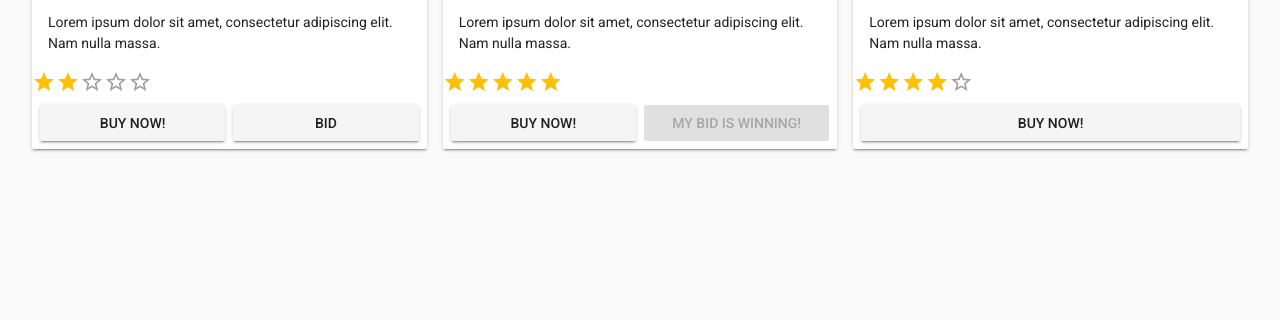
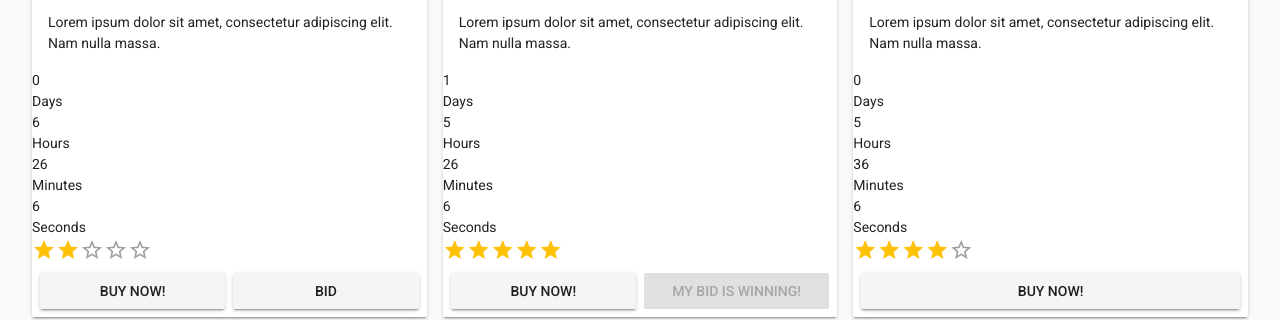
Before and after one commit to AndrasEszes/magicswap, a Vue app: page / in a window 1280 px wide. Shown: the part 372-692 px from the top of the page. Built offline with nearby package versions, Linux system fonts and the light colour scheme; no server answers.

Commit message:
Initial countdown component (work in progress)

```diff
--- a/src/components/Advertisement.vue
+++ b/src/components/Advertisement.vue
@@ -7,6 +7,7 @@
         </div>
       </v-card-title>
       <v-card-text>{{ description }}</v-card-text>
+      <count-down :date="duedate"></count-down>
       <star-rating :qrating="quality"></star-rating>
       <v-card-actions>
         <v-btn
@@ -27,10 +28,12 @@
 import { Component, Prop, Vue, Emit } from 'vue-property-decorator'
 import { ICard } from '@/firestore/cards'
 import StarRating from '@/components/StarRating.vue'
+import CountDown from '@/components/CountDown.vue'
 
 @Component({
   components: {
     StarRating,
+    CountDown,
   },
 })
 export default class Advertisement extends Vue {
@@ -92,6 +95,9 @@ export default class Advertisement extends Vue {
   @Prop()
   public lastBidIsYours!: boolean
 
+  @Prop()
+  public duedate?: Date
+
   @Emit('onBid')
   public emitBid(id: string, bidStep: number): void {
     // noop
--- /dev/null
+++ b/src/components/CountDown.vue
@@ -0,0 +1,74 @@
+<template>
+  <div class="ni-countdown">
+    <div class="ni-kvs">
+      <div class="ni-kv">
+        <div class="ni-kv-value">{{ digitals(days()) }}</div>
+        <div class="ni-kv-key">
+          <template v-if="units === 'short'">D</template>
+          <template v-else>Days</template>
+        </div>
+      </div>
+      <div class="ni-kv">
+        <div class="ni-kv-value">{{ digitals(hours()) }}</div>
+        <div class="ni-kv-key">
+          <template v-if="units === 'short'">H</template>
+          <template v-else>Hours</template>
+        </div>
+      </div>
+      <div class="ni-kv">
+        <div class="ni-kv-value">{{ digitals(minutes()) }}</div>
+        <div class="ni-kv-key">
+          <template v-if="units === 'short'">M</template>
+          <template v-else>Minutes</template>
+        </div>
+      </div>
+      <div class="ni-kv">
+        <div class="ni-kv-value">{{ digitals(seconds()) }}</div>
+        <div class="ni-kv-key">
+          <template v-if="units === 'short'">S</template>
+          <template v-else>Seconds</template>
+        </div>
+      </div>
+    </div>
+  </div>
+</template>
+
+<script lang="ts">
+import { Component, Prop, Vue } from 'vue-property-decorator'
+
+@Component
+export default class CountDown extends Vue {
+
+  @Prop()
+  public units?: boolean
+  @Prop()
+  public date!: Date
+
+  public now: number = Math.trunc((new Date()).getTime() / 1000)
+  public usableDate: number = Math.trunc(this.date.getTime() / 1000)
+
+  public seconds(): number { return (this.usableDate - this.now) % 60 }
+  public minutes(): number { return Math.trunc((this.usableDate - this.now) / 60) % 60 }
+  public hours(): number { return Math.trunc((this.usableDate - this.now) / 60 / 60) % 24 }
+  public days(): number {  return Math.trunc((this.usableDate - this.now) / 60 / 60 / 24) }
+
+
+  public mounted() {
+    window.setInterval(() => {
+      this.now = Math.trunc((new Date()).getTime() / 1000)
+    }, 1000)
+  }
+
+  public data() {
+    return {now: Math.trunc((new Date()).getTime() / 1000)}
+  }
+
+  public digitals(digit: number) {
+      if (digit < 10) {
+        return 0 + digit
+      } else {
+        return digit
+      }
+  }
+}
+</script>
--- a/src/views/Home.vue
+++ b/src/views/Home.vue
@@ -10,6 +10,7 @@
         :currentBid="5980"
         :quality="2"
         :description="`Lorem ipsum dolor sit amet, consectetur adipiscing elit. Nam nulla massa.`"
+        :duedate="new Date('Mon Jun 04 2018 23:36:27')"
         @onBid="handleBid"
         @onReserve="handleReserve"
       ></advertisement>
@@ -25,6 +26,7 @@
         :lastBidIsYours="true"
         :quality="5"
         :description="`Lorem ipsum dolor sit amet, consectetur adipiscing elit. Nam nulla massa.`"
+        :duedate="new Date('Mon Jun 05 2018 22:36:27')"
         @onBid="handleBid"
         @onReserve="handleReserve"
       ></advertisement>
@@ -36,6 +38,7 @@
         :reservePrice="29900"
         :quality="4"
         :description="`Lorem ipsum dolor sit amet, consectetur adipiscing elit. Nam nulla massa.`"
+        :duedate="new Date('Mon Jun 04 2018 22:46:27')"
         @onBid="handleBid"
         @onReserve="handleReserve"
       ></advertisement>
```
